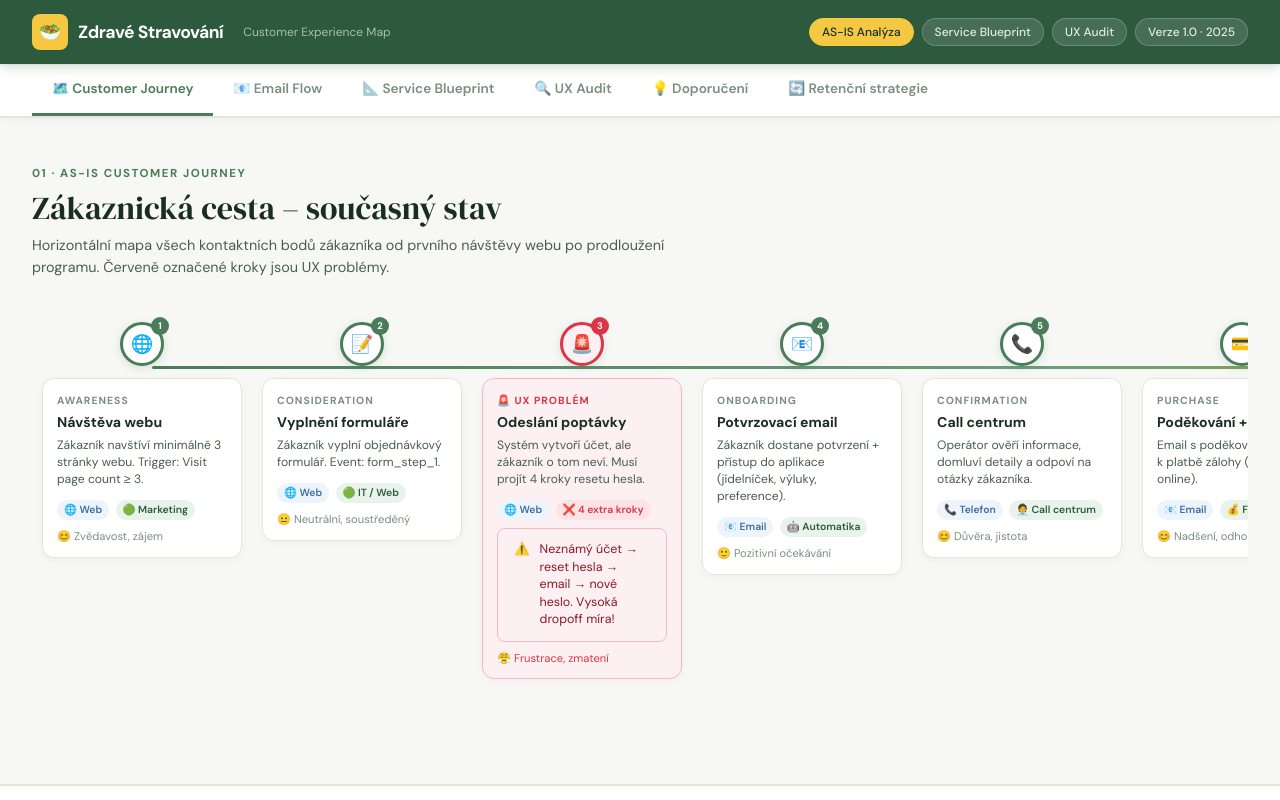
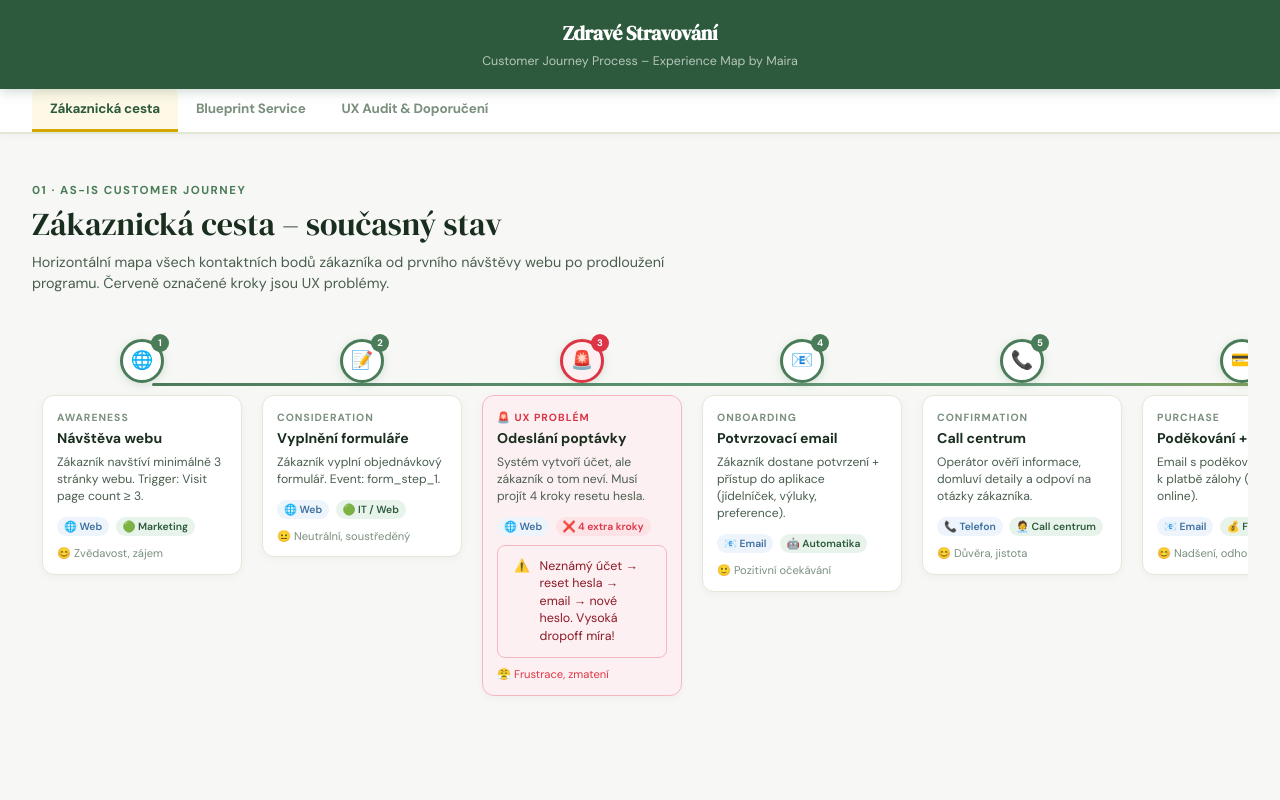
Before and after one commit to miriamnovakova-del/zdravestravovani, a plain HTML site: page index.html in a window 1280 px wide. Shown: the top 800 px of the page. Drawn offline with nearby package versions, Linux system fonts and the light colour scheme.

Commit message:
update project

```diff
--- a/index.html
+++ b/index.html
@@ -595,6 +595,30 @@
   .badge-ux { background: var(--red); color: white; font-size:.62rem; font-weight:700; padding:2px 6px; border-radius:4px; margin-left:4px; }
   .badge-ret { background: var(--orange); color: white; font-size:.62rem; font-weight:700; padding:2px 6px; border-radius:4px; margin-left:4px; }
 
+  /* ── PAGE TAB BUTTONS ── */
+  .page-tab {
+    padding: 10px 18px;
+    font-size: .84rem;
+    font-weight: 700;
+    color: var(--text-muted);
+    background: none;
+    border: none;
+    border-bottom: 3px solid transparent;
+    cursor: pointer;
+    white-space: nowrap;
+    transition: all .2s;
+    font-family: 'DM Sans', sans-serif;
+    letter-spacing: -.2px;
+  }
+  .page-tab:hover { color: var(--green-primary); }
+  .page-tab.active {
+    color: var(--green-dark);
+    border-bottom-color: var(--yellow-dark);
+    background: var(--yellow-light);
+    border-radius: 6px 6px 0 0;
+  }
+  .page-subnav { display: flex; align-items: center; }
+
   section { scroll-margin-top: 130px; }
 </style>
 </head>
@@ -602,32 +626,28 @@
 
 <!-- ═══ HEADER ═══ -->
 <header class="site-header">
-  <div class="header-inner">
-    <div class="logo-badge">
-      <div class="logo-icon">🥗</div>
-      <span>Zdravé Stravování</span>
-    </div>
-    <div style="font-size:.75rem;color:rgba(255,255,255,.6);font-weight:400;">Customer Experience Map</div>
-    <div class="header-meta">
-      <span class="meta-chip yellow">AS-IS Analýza</span>
-      <span class="meta-chip">Service Blueprint</span>
-      <span class="meta-chip">UX Audit</span>
-      <span class="meta-chip">Verze 1.0 · 2025</span>
-    </div>
+  <div class="header-inner" style="justify-content:center;flex-direction:column;gap:4px;text-align:center;padding:18px 32px;">
+    <div style="font-size:1.25rem;font-weight:700;font-family:'DM Serif Display',serif;letter-spacing:-.3px;">Zdravé Stravování</div>
+    <div style="font-size:.78rem;color:rgba(255,255,255,.65);font-weight:400;">Customer Journey Process – Experience Map by Maira</div>
   </div>
 </header>
 
-<!-- ═══ NAV TABS ═══ -->
+<!-- ═══ PAGE TABS ═══ -->
 <nav class="nav-tabs">
   <div class="nav-tabs-inner">
-    <a href="#journey" class="nav-tab active">🗺️ Customer Journey</a>
-    <a href="#emailflow" class="nav-tab">📧 Email Flow</a>
-    <a href="#blueprint" class="nav-tab">📐 Service Blueprint</a>
-    <a href="#audit" class="nav-tab">🔍 UX Audit</a>
-    <a href="#recommendations" class="nav-tab">💡 Doporučení</a>
-    <a href="#retention" class="nav-tab">🔄 Retenční strategie</a>
+    <div style="display:flex;align-items:center;gap:0;flex-shrink:0;">
+      <button class="page-tab active" data-page="page1">Zákaznická cesta</button>
+      <button class="page-tab" data-page="page3">Blueprint Service</button>
+      <button class="page-tab" data-page="page2">UX Audit & Doporučení</button>
+    </div>
+    <div id="nav-page1" class="page-subnav"></div>
+    <div id="nav-page3" class="page-subnav" style="display:none;"></div>
+    <div id="nav-page2" class="page-subnav" style="display:none;"></div>
   </div>
 </nav>
+
+<!-- ═══ PAGE 1 ═══ -->
+<div id="page1">
 
 <!-- ═══════════════════════════════════════════════
      1. AS-IS CUSTOMER JOURNEY
@@ -871,7 +891,10 @@
 </div>
 </section>
 
-<hr class="section-divider">
+</div><!-- end page1 -->
+
+<!-- ═══ PAGE 3 ═══ -->
+<div id="page3" style="display:none;">
 
 <!-- ═══════════════════════════════════════════════
      3. SERVICE BLUEPRINT
@@ -1004,7 +1027,10 @@
 </div>
 </section>
 
-<hr class="section-divider">
+</div><!-- end page3 -->
+
+<!-- ═══ PAGE 2 ═══ -->
+<div id="page2" style="display:none;">
 
 <!-- ═══════════════════════════════════════════════
      4. UX AUDIT
@@ -1379,6 +1405,8 @@
 </div>
 </section>
 
+</div><!-- end page2 -->
+
 <!-- ═══ FOOTER ═══ -->
 <footer style="background:var(--text-primary);color:rgba(255,255,255,.6);padding:24px 32px;font-size:.75rem;text-align:center;">
   <div style="max-width:1600px;margin:0 auto;display:flex;align-items:center;justify-content:space-between;flex-wrap:wrap;gap:12px;">
@@ -1389,7 +1417,28 @@
 </footer>
 
 <script>
-  // Smooth scroll for nav tabs
+  // ── PAGE SWITCHING ──
+  const pageTabs = document.querySelectorAll('.page-tab');
+  const pages = { page1: document.getElementById('page1'), page2: document.getElementById('page2'), page3: document.getElementById('page3') };
+  const subnavs = { page1: document.getElementById('nav-page1'), page2: document.getElementById('nav-page2'), page3: document.getElementById('nav-page3') };
+
+  pageTabs.forEach(btn => {
+    btn.addEventListener('click', () => {
+      const target = btn.dataset.page;
+      pageTabs.forEach(b => b.classList.remove('active'));
+      btn.classList.add('active');
+      Object.keys(pages).forEach(key => {
+        pages[key].style.display = key === target ? '' : 'none';
+        subnavs[key].style.display = key === target ? 'flex' : 'none';
+      });
+      document.querySelectorAll('.nav-tab').forEach(t => t.classList.remove('active'));
+      const firstTab = subnavs[target].querySelector('.nav-tab');
+      if (firstTab) firstTab.classList.add('active');
+      window.scrollTo({ top: 0, behavior: 'smooth' });
+    });
+  });
+
+  // ── SMOOTH SCROLL for sub-nav ──
   document.querySelectorAll('.nav-tab').forEach(tab => {
     tab.addEventListener('click', function(e) {
       e.preventDefault();
@@ -1402,8 +1451,8 @@
     });
   });
 
-  // Active tab on scroll
-  const sections = document.querySelectorAll('section[id]');
+  // ── ACTIVE SUB-TAB on scroll ──
+  const allSections = document.querySelectorAll('section[id]');
   const observer = new IntersectionObserver((entries) => {
     entries.forEach(entry => {
       if (entry.isIntersecting) {
@@ -1413,8 +1462,8 @@
         if (activeTab) activeTab.classList.add('active');
       }
     });
-  }, { threshold: 0.3 });
-  sections.forEach(s => observer.observe(s));
+  }, { threshold: 0.25 });
+  allSections.forEach(s => observer.observe(s));
 </script>
 
 </body>
```
